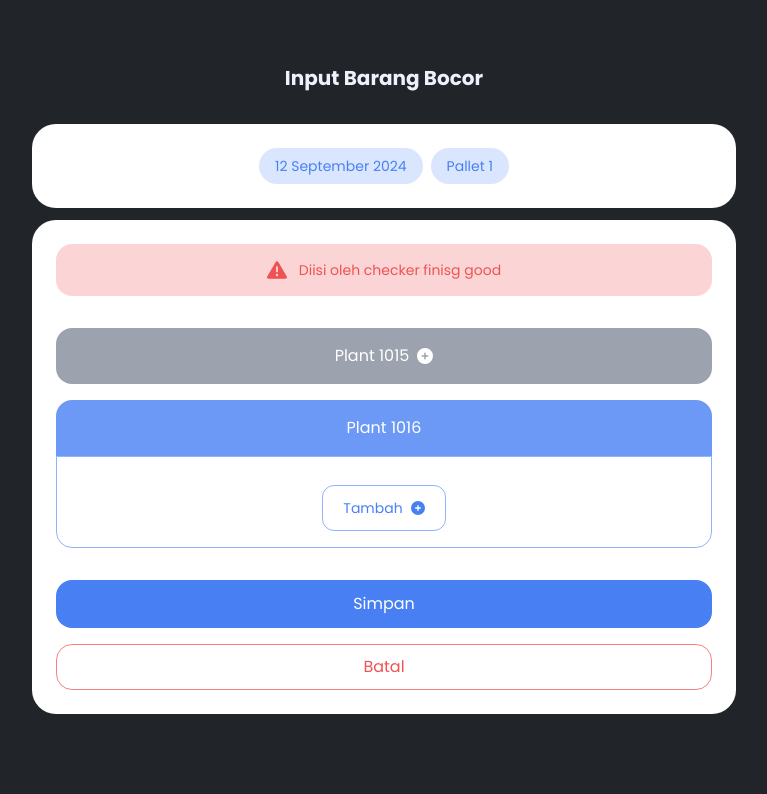
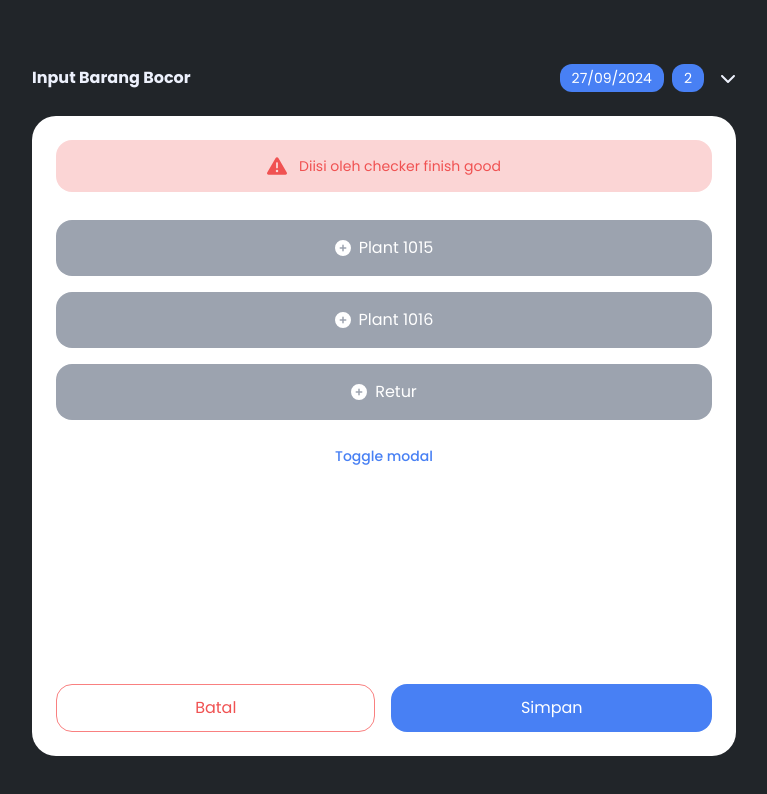
Before and after one commit to AufaIrfan/mech-app, a Next.js app: page /pages/barang-bocor/input/bb-fg in a window 1280 px wide. Shown: the top 794 px of the page, without its empty margins (256-1023 px from the left). Built offline with nearby package versions, Linux system fonts and the light colour scheme.

Commit message:
change input bb-bb-fg

```diff
--- a/src/app/components/Alert.js
+++ b/src/app/components/Alert.js
@@ -4,10 +4,10 @@ import {
 } from "@fortawesome/free-solid-svg-icons";
 import { FontAwesomeIcon } from "@fortawesome/react-fontawesome";
 
-export default function Alert({ text, type = "info" }) {
+export default function Alert({ text, type = "info", style }) {
   return (
     <div
-      className={`flex flex-row items-end justify-center rounded-2xl p-4 ${
+      className={`flex flex-row items-end justify-center rounded-2xl p-4 ${style} ${
         type === "danger" ? "bg-red-200 text-red-500" : "bg-blue/20 text-blue"
       }`}
     >
--- /dev/null
+++ b/src/app/components/InputModal.js
@@ -0,0 +1,128 @@
+export default function InputModal() {
+  return (
+    <div
+      id="crud-modal"
+      tabindex="-1"
+      aria-hidden="true"
+      className="hidden overflow-y-auto overflow-x-hidden fixed top-0 right-0 left-0 z-50 justify-center items-center w-full md:inset-0 h-[calc(100%-1rem)] max-h-full"
+    >
+      <div className="relative p-4 w-full max-w-md max-h-full">
+        <div className="relative bg-white rounded-lg shadow dark:bg-gray-700">
+          <div className="flex items-center justify-between p-4 md:p-5 border-b rounded-t dark:border-gray-600">
+            <h3 className="text-lg font-semibold text-gray-900 dark:text-white">
+              Create New Product
+            </h3>
+            <button
+              type="button"
+              className="text-gray-400 bg-transparent hover:bg-gray-200 hover:text-gray-900 rounded-lg text-sm w-8 h-8 ms-auto inline-flex justify-center items-center dark:hover:bg-gray-600 dark:hover:text-white"
+              data-modal-toggle="crud-modal"
+            >
+              <svg
+                className="w-3 h-3"
+                aria-hidden="true"
+                xmlns="http://www.w3.org/2000/svg"
+                fill="none"
+                viewBox="0 0 14 14"
+              >
+                <path
+                  stroke="currentColor"
+                  stroke-linecap="round"
+                  stroke-linejoin="round"
+                  stroke-width="2"
+                  d="m1 1 6 6m0 0 6 6M7 7l6-6M7 7l-6 6"
+                />
+              </svg>
+              <span className="sr-only">Close modal</span>
+            </button>
+          </div>
+          <form className="p-4 md:p-5">
+            <div className="grid gap-4 mb-4 grid-cols-2">
+              <div className="col-span-2">
+                <label
+                  for="name"
+                  className="block mb-2 text-sm font-medium text-gray-900 dark:text-white"
+                >
+                  Name
+                </label>
+                <input
+                  type="text"
+                  name="name"
+                  id="name"
+                  className="bg-gray-50 border border-gray-300 text-gray-900 text-sm rounded-lg focus:ring-primary-600 focus:border-primary-600 block w-full p-2.5 dark:bg-gray-600 dark:border-gray-500 dark:placeholder-gray-400 dark:text-white dark:focus:ring-primary-500 dark:focus:border-primary-500"
+                  placeholder="Type product name"
+                  required=""
+                />
+              </div>
+              <div className="col-span-2 sm:col-span-1">
+                <label
+                  for="price"
+                  className="block mb-2 text-sm font-medium text-gray-900 dark:text-white"
+                >
+                  Price
+                </label>
+                <input
+                  type="number"
+                  name="price"
+                  id="price"
+                  className="bg-gray-50 border border-gray-300 text-gray-900 text-sm rounded-lg focus:ring-primary-600 focus:border-primary-600 block w-full p-2.5 dark:bg-gray-600 dark:border-gray-500 dark:placeholder-gray-400 dark:text-white dark:focus:ring-primary-500 dark:focus:border-primary-500"
+                  placeholder="$2999"
+                  required=""
+                />
+              </div>
+              <div className="col-span-2 sm:col-span-1">
+                <label
+                  for="category"
+                  className="block mb-2 text-sm font-medium text-gray-900 dark:text-white"
+                >
+                  Category
+                </label>
+                <select
+                  id="category"
+                  className="bg-gray-50 border border-gray-300 text-gray-900 text-sm rounded-lg focus:ring-primary-500 focus:border-primary-500 block w-full p-2.5 dark:bg-gray-600 dark:border-gray-500 dark:placeholder-gray-400 dark:text-white dark:focus:ring-primary-500 dark:focus:border-primary-500"
+                >
+                  <option selected="">Select category</option>
+                  <option value="TV">TV/Monitors</option>
+                  <option value="PC">PC</option>
+                  <option value="GA">Gaming/Console</option>
+                  <option value="PH">Phones</option>
+                </select>
+              </div>
+              <div className="col-span-2">
+                <label
+                  for="description"
+                  className="block mb-2 text-sm font-medium text-gray-900 dark:text-white"
+                >
+                  Product Description
+                </label>
+                <textarea
+                  id="description"
+                  rows="4"
+                  className="block p-2.5 w-full text-sm text-gray-900 bg-gray-50 rounded-lg border border-gray-300 focus:ring-blue-500 focus:border-blue-500 dark:bg-gray-600 dark:border-gray-500 dark:placeholder-gray-400 dark:text-white dark:focus:ring-blue-500 dark:focus:border-blue-500"
+                  placeholder="Write product description here"
+                ></textarea>
+              </div>
+            </div>
+            <button
+              type="submit"
+              className="text-white inline-flex items-center bg-blue-700 hover:bg-blue-800 focus:ring-4 focus:outline-none focus:ring-blue-300 font-medium rounded-lg text-sm px-5 py-2.5 text-center dark:bg-blue-600 dark:hover:bg-blue-700 dark:focus:ring-blue-800"
+            >
+              <svg
+                className="me-1 -ms-1 w-5 h-5"
+                fill="currentColor"
+                viewBox="0 0 20 20"
+                xmlns="http://www.w3.org/2000/svg"
+              >
+                <path
+                  fill-rule="evenodd"
+                  d="M10 5a1 1 0 011 1v3h3a1 1 0 110 2h-3v3a1 1 0 11-2 0v-3H6a1 1 0 110-2h3V6a1 1 0 011-1z"
+                  clip-rule="evenodd"
+                ></path>
+              </svg>
+              Add new product
+            </button>
+          </form>
+        </div>
+      </div>
+    </div>
+  );
+}
--- /dev/null
+++ b/src/app/components/PlantInputCard.js
@@ -0,0 +1,38 @@
+"use client";
+
+import { faPlusCircle, faTrash } from "@fortawesome/free-solid-svg-icons";
+import { FontAwesomeIcon } from "@fortawesome/react-fontawesome";
+import { useState } from "react";
+
+export default function PlantInputCard({ plant }) {
+  const [onInput, setOnInput] = useState(false);
+  return (
+    <div className="">
+      <button
+        onClick={() => setOnInput(!onInput)}
+        className={`flex flex-row w-full items-middle gap-2 p-4 text-white duration-200 ${
+          onInput
+            ? "rounded-t-2xl bg-blue/80"
+            : "rounded-2xl bg-gray-400 hover:bg-blue"
+        }`}
+      >
+        {!onInput && <FontAwesomeIcon icon={faPlusCircle} className="" />}
+        <p className=""> {plant == "Retur" ? "Retur" : "Plant " + plant}</p>
+      </button>
+      {onInput && (
+        <div className="flex flex-col gap-3 p-4 rounded-b-2xl border border-blue/60  duration-200">
+          <div className="botton-action flex flex-row justify-center w-fit gap-2 mx-auto">
+            <button className="w-full lg:w-fit mx-auto flex flex-row items-middle gap-2 p-3 px-5 rounded-xl border border-red-400 text-red-500 text-sm bg-white hover:bg-red-500 hover:text-white duration-200">
+              <FontAwesomeIcon icon={faTrash} className="" />
+              <p className="">Hapus</p>
+            </button>
+            <button className="w-full lg:w-fit mx-auto flex flex-row items-middle gap-2 p-3 px-5 rounded-xl border border-blue/60 text-blue text-sm bg-white hover:bg-blue hover:text-white duration-200">
+              <FontAwesomeIcon icon={faPlusCircle} className="" />
+              <p className="">Tambah</p>
+            </button>
+          </div>
+        </div>
+      )}
+    </div>
+  );
+}
--- a/src/app/pages/barang-bocor/input/bb-fg/page.js
+++ b/src/app/pages/barang-bocor/input/bb-fg/page.js
@@ -2,16 +2,26 @@
 import { useContext, useEffect, useState } from "react";
 import { LoadingContext } from "../../../../context/loadingContext";
 import { FontAwesomeIcon } from "@fortawesome/react-fontawesome";
-import { faPlusCircle } from "@fortawesome/free-solid-svg-icons";
+import {
+  faChevronCircleDown,
+  faChevronDown,
+  faEllipsis,
+  faI,
+  faInfo,
+  faInfoCircle,
+  faPlusCircle,
+} from "@fortawesome/free-solid-svg-icons";
 import SubmitButton from "../../../../components/SubmitButton";
 import { useRouter } from "next/navigation";
 import Alert from "../../../../components/Alert";
 import ContentTable from "../../../../components/ContentTable";
+import PlantInputCard from "../../../../components/PlantInputCard";
+import InputModal from "../../../../components/InputModal";
 
 export default function Page() {
   const router = useRouter();
   const { setLoading } = useContext(LoadingContext);
-  const [input1015, setInput1015] = useState(false);
+  const [details, setDetails] = useState(false);
   const [data, setData] = useState({
     date: new Date().toISOString().split("T")[0],
     pallet: null,
@@ -22,62 +32,84 @@ export default function Page() {
   }, []);
 
   return (
-    <div className="main-container">
-      <div className="py-4 mb-4 w-full flex flex-row items-center justify-between">
-        <h3 className="text-xl font-bold flex-grow text-center">
-          Input Barang Bocor
-        </h3>
+    <div className="main-container gap-4">
+      <div className="pt-4 mb-2 gap-2 w-full flex flex-row items-center justify-between">
+        <h3 className=" font-bold flex-grow">Input Barang Bocor</h3>
+        <button
+          className="flex items-middle gap-2"
+          onClick={() => setDetails(!details)}
+        >
+          <p className="text-sm px-3 py-1 bg-blue rounded-xl text-white">
+            27/09/2024
+          </p>
+          <p className="text-sm px-3 py-1 mr-2 bg-blue rounded-xl text-white">
+            2
+          </p>
+          <FontAwesomeIcon
+            icon={faChevronDown}
+            className={`duration-200 mx-auto ${details && "rotate-180"}`}
+          />
+        </button>
       </div>
-      <div className="w-full p-6 rounded-3xl bg-white flex flex-col gap-4 mb-3">
-        <div className="flex flex-row items-middle text-blue gap-2">
-          <p className="text-sm p-2 px-4 rounded-full bg-blue/20">
-            12 September 2024
-          </p>
-          <p className="text-sm p-2 px-4 rounded-full bg-blue/20">Pallet 1</p>
+      {details && (
+        <div className="w-full p-6 rounded-3xl bg-blue/20 text-blue ">
+          <div className="flex flex-row gap-2 items-center mb-2">
+            <FontAwesomeIcon icon={faInfoCircle} className="" />
+            <p className=" font-bold">Details</p>
           </div>
-      </div>
-      <div className="w-full p-6 rounded-3xl bg-white flex flex-col gap-4">
-        <Alert text={"Diisi oleh checker finisg good"} type="danger" />
 
-        <div className="mt-4">
-          <button
-            onClick={() => setInput1015(!input1015)}
-            className={`flex flex-row w-full items-middle gap-2 p-4 text-white duration-200 ${
-              input1015
-                ? "rounded-t-2xl bg-blue/80"
-                : "rounded-2xl bg-gray-400 hover:bg-blue"
-            }`}
-          >
-            <p className="">Plant 1015</p>
-            {!input1015 && <FontAwesomeIcon icon={faPlusCircle} className="" />}
-          </button>
-          {input1015 && (
-            <div className="flex flex-col gap-3 p-4 rounded-b-2xl border border-blue/60 mb-4 duration-200">
-              <div className="w-fit mx-auto flex flex-row items-middle gap-2 p-3 px-5 rounded-xl border border-blue/60 text-blue text-sm">
-                <p className="">Tambah</p>
-                <FontAwesomeIcon icon={faPlusCircle} className="" />
+          <div className="relative overflow-x-auto">
+            <table className="text-sm text-left rtl:text-righ text-blue">
+              <tbody>
+                <tr className="">
+                  <td className="pt-2">Tanggal</td>
+                  <td className="pt-2 ps-4">27/09/2024</td>
+                </tr>
+                <tr className="">
+                  <td className="pt-2">Pallet</td>
+                  <td className="pt-2 ps-4">2</td>
+                </tr>
+                <tr className="">
+                  <td className="pt-2 ">Checker</td>
+                  <td className="pt-2 ps-4">Hasan</td>
+                </tr>
+                <tr className="">
+                  <td className="pt-2 ">Mulai hitung</td>
+                  <td className="pt-2 ps-4">12.30</td>
+                </tr>
+              </tbody>
+            </table>
           </div>
         </div>
       )}
+      <div className="w-full min-h-[80vh] p-6 rounded-3xl bg-white  flex flex-col gap-4 justify-between">
+        <div className="flex flex-col gap-4">
+          <Alert
+            text={"Diisi oleh checker finish good"}
+            type="danger"
+            style={"mb-3"}
+          />
+
+          <PlantInputCard plant="1015" />
+          <PlantInputCard plant="1016" />
+          <PlantInputCard plant="Retur" />
+          <button
+            data-modal-target="crud-modal"
+            data-modal-toggle="crud-modal"
+            className="block text-blue bg-blue-700 hover:bg-blue-800 focus:ring-4 focus:outline-none focus:ring-blue-300 font-medium rounded-lg text-sm px-5 py-2.5 text-center dark:bg-blue-600 dark:hover:bg-blue-700 dark:focus:ring-blue-800"
+            type="button"
+          >
+            Toggle modal
+          </button>
         </div>
-        <div className="">
-          <div className="flex flex-row items-middle gap-2 p-4 rounded-t-2xl bg-blue/80 text-white">
-            <p className="">Plant 1016</p>
-          </div>
-          <div className="flex flex-col gap-3 p-4 rounded-b-2xl border border-blue/60 mb-4">
-            <div className="">{/* <ContentTable /> */}</div>
-            <div className="w-fit mx-auto flex flex-row items-middle gap-2 p-3 px-5 rounded-xl border border-blue/60 text-blue text-sm">
-              <p className="">Tambah</p>
-              <FontAwesomeIcon icon={faPlusCircle} className="" />
-            </div>
-          </div>
-        </div>
-        <SubmitButton title="Simpan" />
+        <div className="flex flex-row gap-4">
           <SubmitButton
             title="Batal"
             type="red-outline"
             onClick={() => router.push("/pages/barang-bocor")}
           />
+          <SubmitButton title="Simpan" />
+        </div>
       </div>
     </div>
   );
```
Lines whose indentation alone changed are shown as unchanged.
